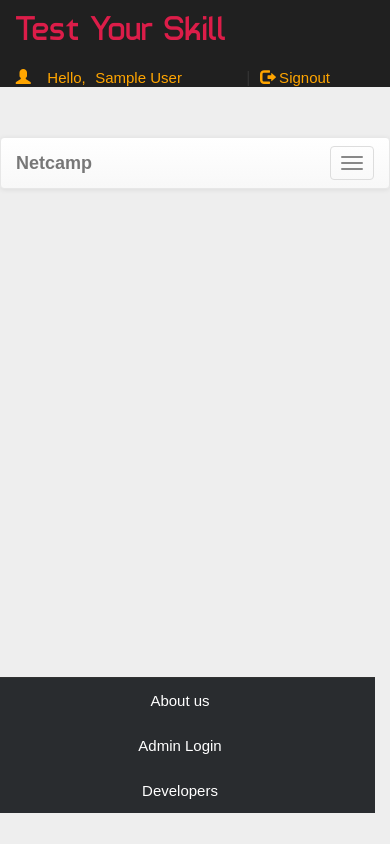
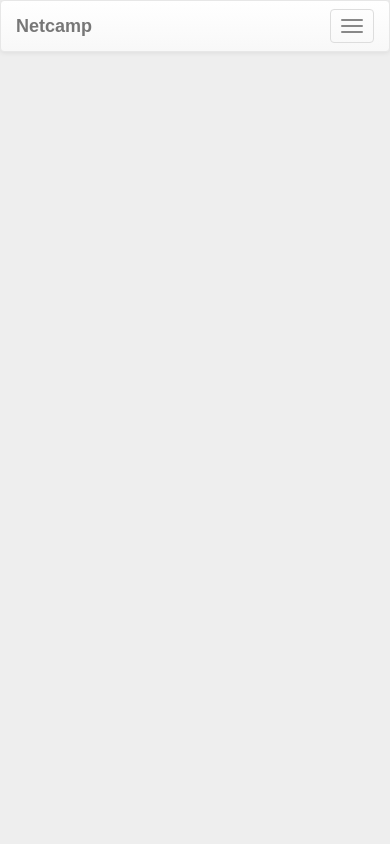
Before and after one commit to preskomilev/studentExam, a PHP site: page /account.php in a window 390 px wide; the page is wider, and only the part inside the window is pictured. Run offline with PHP 8.4, Linux system fonts and the light colour scheme; the visitor is signed in with stand-in values (Sample User, id 1); some web fonts are replaced.

Commit message:
Fix most of problems

```diff
--- a/account.php
+++ b/account.php
@@ -24,31 +24,9 @@
 </head>
 <?php
 include_once 'dbConnection.php';
+session_start();
 ?>
 <body>
-<div class="header">
-<div class="row">
-<div class="col-lg-6">
-<span class="logo">Test Your Skill</span></div>
-<div class="col-md-4 col-md-offset-2">
- <?php
- include_once 'dbConnection.php';
-session_start();
-  if(!(isset($_SESSION['faculty_num']))){
-header("location:index.php");
-
-}
-else
-{
-$name = $_SESSION['name'];
-$faculty_num=$_SESSION['faculty_num'];
-
-include_once 'dbConnection.php';
-echo '<span class="pull-right top title1" ><span class="log1"><span class="glyphicon glyphicon-user" aria-hidden="true"></span>&nbsp;&nbsp;&nbsp;&nbsp;Hello,</span> <a href="account.php?q=1" class="log log1">'.$name.'</a>&nbsp;|&nbsp;<a href="logout.php?q=account.php" class="log"><span class="glyphicon glyphicon-log-out" aria-hidden="true"></span>&nbsp;Signout</button></a></span>';
-}?>
-</div>
-</div></div>
-<div class="bg">
 
 <!--navigation menu-->
 <nav class="navbar navbar-default title1">
@@ -67,7 +45,29 @@
     <!-- Collect the nav links, forms, and other content for toggling -->
     <div class="collapse navbar-collapse" id="bs-example-navbar-collapse-1">
       <ul class="nav navbar-nav">
-        <li <?php if(@$_GET['q']==1) echo'class="active"'; ?> ><a href="account.php?q=1"><span class="glyphicon glyphicon-home" aria-hidden="true"></span>&nbsp;Home<span class="sr-only">(current)</span></a></li>
+        <li <?php if(@$_GET['q']==1) echo'class="active"'; ?> >
+          <a href="account.php?q=1"><span class="glyphicon glyphicon-home" aria-hidden="true"></span>&nbsp;Home<span class="sr-only">(current)</span></a>
+        </li>
+      </ul>
+       <div class="nav navbar-nav navbar-right">
+
+        <?php
+          include_once 'dbConnection.php';
+          $faculty_num=$_SESSION['faculty_num'];
+          if(!(isset($_SESSION['faculty_num']))){
+            header("location:index.php");
+          }
+          else
+          {
+            $name = $_SESSION['name'];
+            include_once 'dbConnection.php';
+            echo '
+              <a href="#" class="navbar-brand"><span class="glyphicon glyphicon-user"></span> Здравей, '.$name.'</a>';
+          }
+        ?>
+
+        <a href="logout.php?q=account.php" class="navbar-brand"><b><span class="glyphicon glyphicon-log-out"></span> Излизане</b></a>
+      </div>
       </div><!-- /.navbar-collapse -->
   </div><!-- /.container-fluid -->
 </nav><!--navigation menu closed-->
@@ -92,12 +92,12 @@
 $rowcount=mysqli_num_rows($q12);
 if($rowcount == 0){
 	echo '<tr><td>'.$c++.'</td><td>'.$title.'</td><td>'.$total.'</td><td>'.$sahi*$total.'</td><td>'.$time.'&nbsp;min</td>
-	<td><b><a href="account.php?q=quiz&step=2&eid='.$eid.'&n=1&t='.$total.'" class="pull-right btn sub1" style="margin:0px;background:#99cc32"><span class="glyphicon glyphicon-new-window" aria-hidden="true"></span>&nbsp;<span class="title1"><b>Start</b></span></a></b></td></tr>';
+	<td><b><a href="account.php?q=quiz&step=2&eid='.$eid.'&n=1&t='.$total.'" class="pull-right btn btn-success" style="margin:0px; width: 97px;"><span class="glyphicon glyphicon-new-window" aria-hidden="true"></span>&nbsp;<span class="title1"><b>Start</b></span></a></b></td></tr>';
 }
 else
 {
 echo '<tr style="color:#99cc32"><td>'.$c++.'</td><td>'.$title.'&nbsp;<span title="This quiz is already solve by you" class="glyphicon glyphicon-ok" aria-hidden="true"></span></td><td>'.$total.'</td><td>'.$sahi*$total.'</td><td>'.$time.'&nbsp;min</td>
-	<td><b><a href="update.php?q=quizre&step=25&eid='.$eid.'&n=1&t='.$total.'" class="pull-right btn sub1" style="margin:0px;background:red"><span class="glyphicon glyphicon-repeat" aria-hidden="true"></span>&nbsp;<span class="title1"><b>Restart</b></span></a></b></td></tr>';
+	<td><b><a href="update.php?q=quizre&step=25&eid='.$eid.'&n=1&t='.$total.'" class="pull-right btn btn-warning" style="margin:0px"><span class="glyphicon glyphicon-repeat" aria-hidden="true"></span>&nbsp;<span class="title1"><b>Restart</b></span></a></b></td></tr>';
 }
 }
 $c=0;
@@ -138,28 +138,34 @@
 {
 $qns=$row['qns'];
 $qid=$row['qid'];
-echo '<b>Question &nbsp;'.$sn.'&nbsp;::<br />'.$qns.'</b><br /><br />';
+echo '<b>Question &nbsp;'.$sn.': '.$qns.'</b>';
 }
 $q=mysqli_query($con,"SELECT * FROM options WHERE qid='$qid' " );
 echo '<form action="update.php?q=quiz&step=2&eid='.$eid.'&n='.$sn.'&t='.$total.'&qid='.$qid.'" method="POST"  class="form-horizontal">
 <br />';
 
-while($row=mysqli_fetch_array($q) )
+while($row=mysqli_fetch_array($q))
 {
-$option=$row['option'];
-$optionid=$row['optionid'];
-echo'<input type="radio" name="ans" value="'.$optionid.'">'.$option.'<br /><br />';
+  $option=$row['option'];
+  $optionid=$row['optionid'];
+  echo'<input type="radio" name="ans" value="'.$optionid.'"> '.$option;
+  echo'<br/>';
 }
 echo'<br /><button type="submit" class="btn btn-primary"><span class="glyphicon glyphicon-lock" aria-hidden="true"></span>&nbsp;Submit</button></form></div>';
 //header("location:dash.php?q=4&step=2&eid=$id&n=$total");
 }
+
 //result display
 if(@$_GET['q']== 'result' && @$_GET['eid'])
 {
 $eid=@$_GET['eid'];
 $q=mysqli_query($con,"SELECT * FROM history WHERE eid='$eid' AND faculty_num='$faculty_num' " )or die('Error157');
 echo  '<div class="panel">
-<center><h1 class="title" style="color:#660033">Result</h1><center><br /><table class="table table-striped title1" style="font-size:20px;font-weight:1000;">';
+<center>
+  <h1>Result</h1>
+<center>
+<br />
+<table class="table table-striped title1" style="font-size:20px;font-weight:1000;">';
 
 while($row=mysqli_fetch_array($q) )
 {
@@ -167,60 +173,21 @@
 $w=$row['wrong'];
 $r=$row['sahi'];
 $qa=$row['level'];
-echo '<tr style="color:#66CCFF"><td>Total Questions</td><td>'.$qa.'</td></tr>
-      <tr style="color:#99cc32"><td>right Answer&nbsp;<span class="glyphicon glyphicon-ok-circle" aria-hidden="true"></span></td><td>'.$r.'</td></tr>
+echo '<tr><td>Total Questions</td><td>'.$qa.'</td></tr>
+      <tr style="color:#99cc32"><td>Right Answer&nbsp;<span class="glyphicon glyphicon-ok-circle" aria-hidden="true"></span></td><td>'.$r.'</td></tr>
 	  <tr style="color:red"><td>Wrong Answer&nbsp;<span class="glyphicon glyphicon-remove-circle" aria-hidden="true"></span></td><td>'.$w.'</td></tr>
-	  <tr style="color:#66CCFF"><td>Score&nbsp;<span class="glyphicon glyphicon-star" aria-hidden="true"></span></td><td>'.$s.'</td></tr>';
+	  <tr><td>Score&nbsp;<span class="glyphicon glyphicon-star" aria-hidden="true"></span></td><td>'.$s.'</td></tr>';
 }
 $q=mysqli_query($con,"SELECT * FROM rank WHERE  faculty_num='$faculty_num' " )or die('Error157');
-while($row=mysqli_fetch_array($q) )
-{
-$s=$row['score'];
-echo '<tr style="color:#990000"><td>Overall Score&nbsp;<span class="glyphicon glyphicon-stats" aria-hidden="true"></span></td><td>'.$s.'</td></tr>';
-}
 echo '</table></div>';
 
 }
 ?>
 <!--quiz end-->
 
-</div></div></div></div>
-<!--Footer start-->
-<div class="row footer">
-<div class="col-md-3 box">
-<a href="http://www.netcamp.in" target="_blank">About us</a>
 </div>
-<div class="col-md-3 box">
-<a href="#" data-toggle="modal" data-target="#login">Admin Login</a></div>
-<div class="col-md-3 box">
-<a href="#" data-toggle="modal" data-target="#developers">Developers</a>
 </div>
-<!-- Modal For Developers-->
-<div class="modal fade title1" id="developers">
-  <div class="modal-dialog">
-    <div class="modal-content">
-      <div class="modal-header">
-        <button type="button" class="close" data-dismiss="modal"><span aria-hidden="true">&times;</span><span class="sr-only">Close</span></button>
-        <h4 class="modal-title" style="font-family:'typo' "><span style="color:orange">Developers</span></h4>
-      </div>
-
-      <div class="modal-body">
-        <p>
-		<div class="row">
-		<div class="col-md-4">
-		 <img src="image/CAM00121.jpg" width=100 height=100 alt="Sunny Prakash Tiwari" class="img-rounded">
-		 </div>
-		 <div class="col-md-5">
-		<a href="https://www.facebook.com/sunnygkp10" style="color:#202020; font-family:'typo' ; font-size:18px" title="Find on Facebook">Sunny Prakash Tiwari</a>
-		<h4 style="color:#202020; font-family:'typo' ;font-size:16px" class="title1">+917785068889</h4>
-		<h4 style="font-family:'typo' ">sunnygkp10@gmail.com</h4>
-		<h4 style="font-family:'typo' ">Kamla Nehru Institute Of Technology ,Sultanpur</h4></div></div>
-		</p>
-      </div>
-
-    </div><!-- /.modal-content -->
-  </div><!-- /.modal-dialog -->
-</div><!-- /.modal -->
+</div>
 
 <!--Modal for admin login-->
 	 <div class="modal fade" id="login">
--- a/admin.php
+++ b/admin.php
@@ -17,7 +17,7 @@
 $_SESSION["name"] = 'Admin';
 $_SESSION["key"] ='sunny7785068889';
 $_SESSION["faculty_num"] = $faculty_num;
-header("location:dash.php?q=0");
+header("location:dash.php?q=1");
 }
 else header("location:$ref?w=Warning : Access denied");
 ?>
--- a/css/main.css
+++ b/css/main.css
@@ -37,7 +37,6 @@
 	border-color:#eee;
 	margin:40px;
 	padding:20px;
-	font: 15px "Century Gothic", "Times Roman", sans-serif;
 }
 
 .title {
@@ -175,3 +174,9 @@
 	flex: 0 0 auto;
 	height: 48px;
 }
+
+.ver-text {
+	min-height: 20px;
+  	display: inline-flex;
+  	align-items: center;
+}
--- a/dbConnection.php
+++ b/dbConnection.php
@@ -1,5 +1,6 @@
 <?php
 
 	$con= new mysqli('localhost','root','','project')or die("Could not connect to mysql".mysqli_error($con));
+	mysql_query("SET NAMES UTF8");
 
 ?>
--- a/sign.php
+++ b/sign.php
@@ -28,7 +28,7 @@
 }
 else
 {
-header("location:index.php?q7=Email Already Registered!!!");
+header("location:index.php?q7=Faculty number is already registered !");
 }
 ob_end_flush();
 ?>
```
Also changed, not shown: dash.php (+41 -21 lines), index.php (+44 -22 lines).
